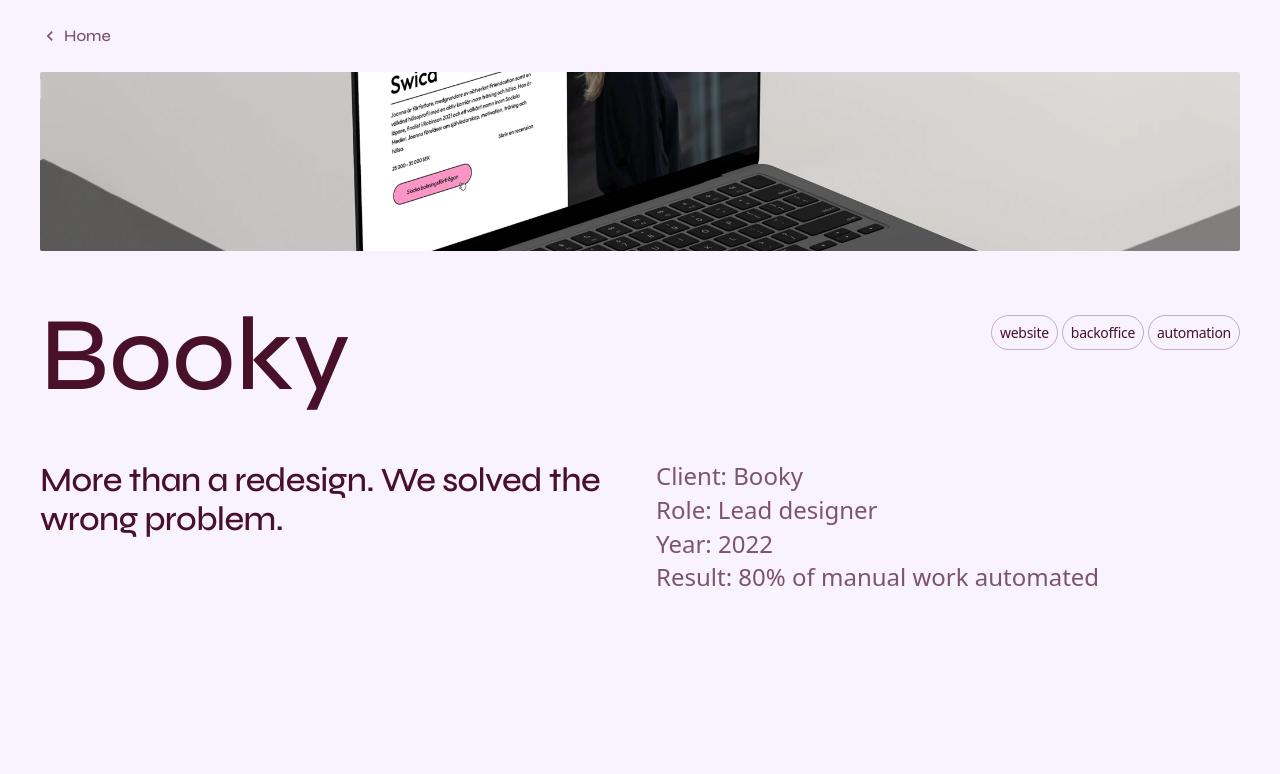
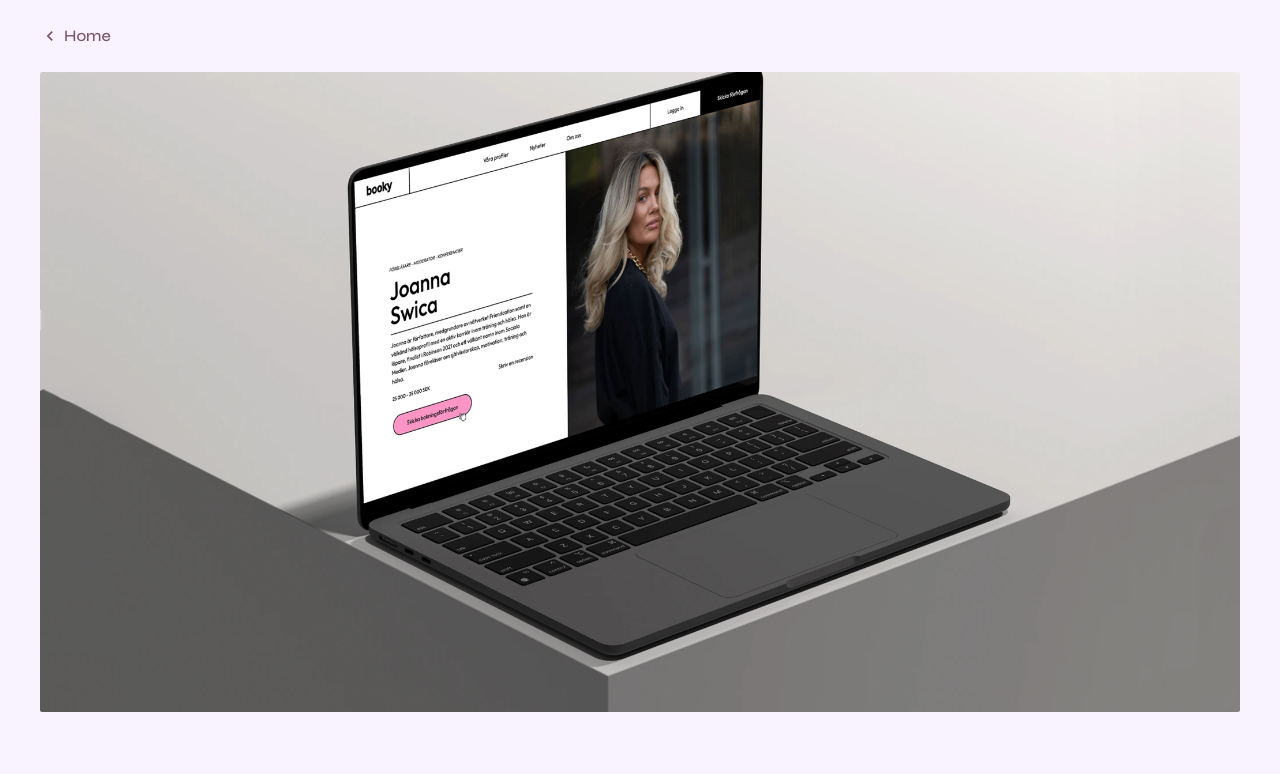
Before and after one commit to lica-ux/portfolio, a React (Vite) app: page /work/booky in a window 1280 px wide. Shown: the top 774 px of the page. Built offline with nearby package versions, Linux system fonts and the light colour scheme.

Commit message:
chore: auto-save 2026-05-04 11:31

```diff
--- a/src/pages/CasePage.tsx
+++ b/src/pages/CasePage.tsx
@@ -37,7 +37,7 @@ interface CasePageProps {
 export default function CasePage({ slug }: CasePageProps) {
   return (
     <>
-    <main className="snap-start snap-always min-h-[100svh] md:h-[100svh] md:overflow-y-auto px-4 md:px-10 pt-6 flex flex-col">
+    <main className="snap-start snap-always min-h-[100svh] px-4 md:px-10 pt-6 flex flex-col">
       <Link
         to="/"
         className="inline-flex items-center gap-1 text-base font-medium font-display focus-visible:outline-2 focus-visible:outline-offset-2 focus-visible:outline-[var(--color-nav-text)] pb-6"
```
